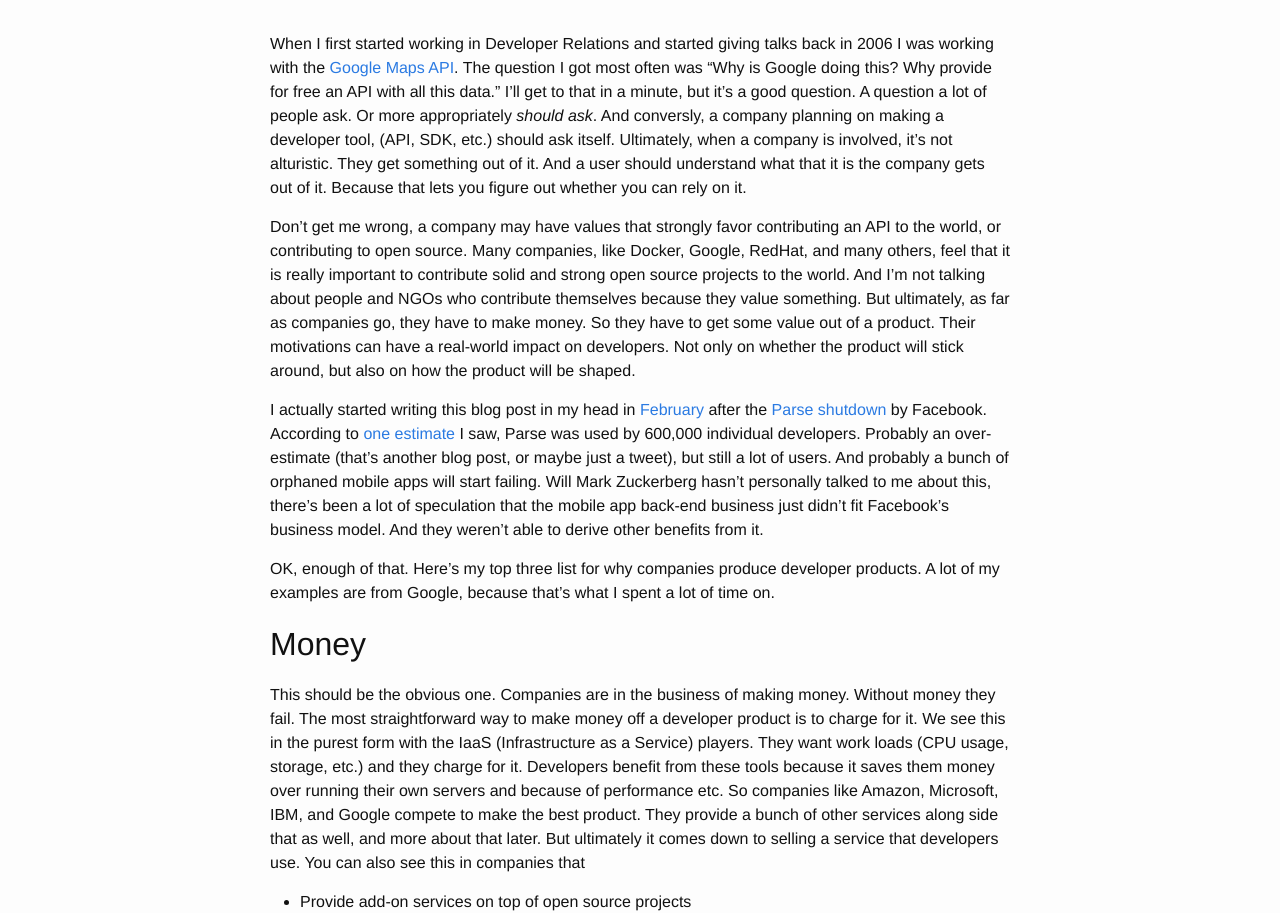
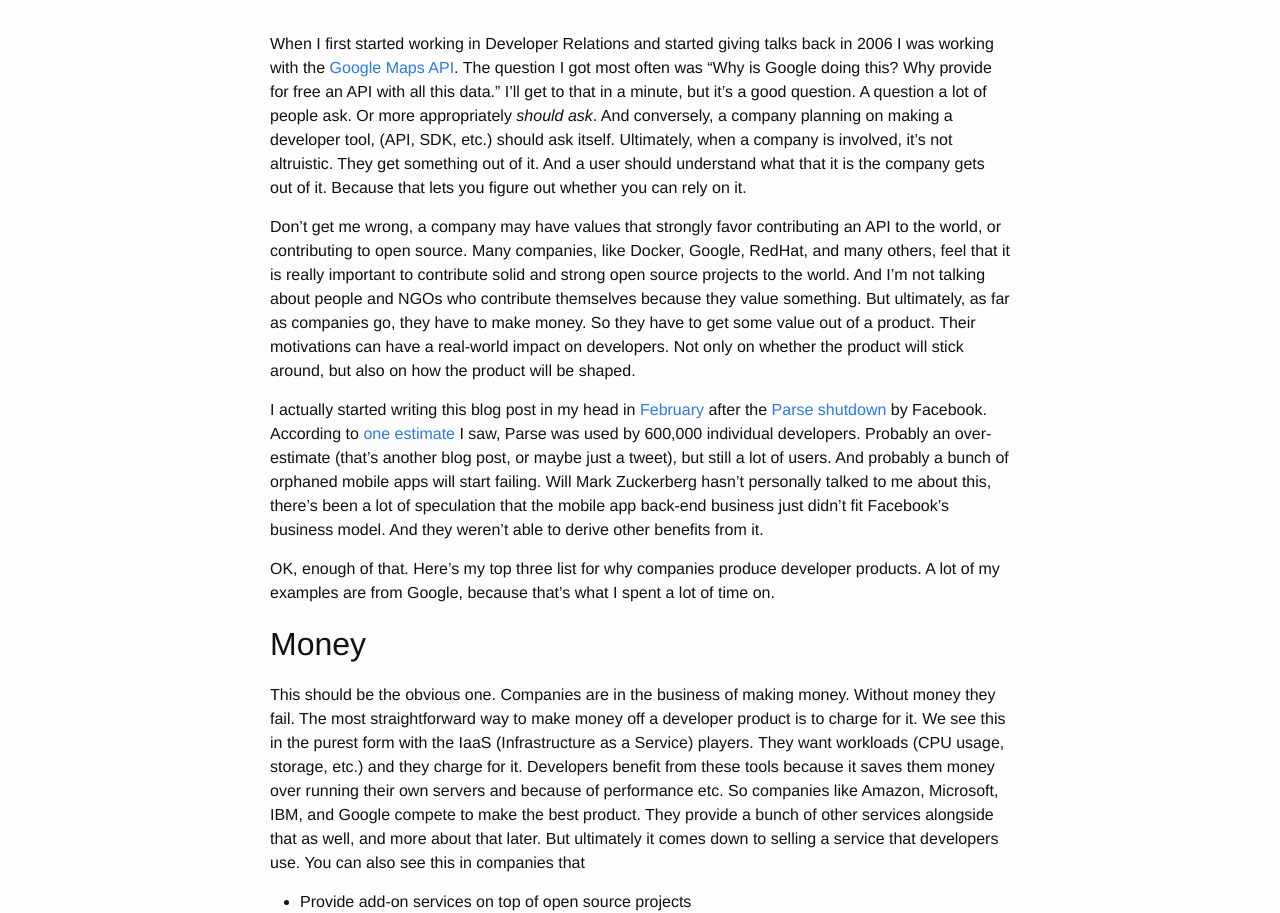
Before and after one commit to ManoMarks/ManoMarks.github.io, a Jekyll site: the page built from _posts/2016-07-14-why-make-apis.md, in a window 1280 px wide and 1400 px high. Shown: the part 340-1253 px from the top of the window. Built offline with Jekyll 4.4.1, drawn with Linux system fonts in a browser that asks for light colours; comment, search, counter and statistics services are not loaded; some of the changed text lies outside the part shown.

Commit message:
Update 2016-07-14-why-make-apis.md

```diff
--- a/_posts/2016-07-14-why-make-apis.md
+++ b/_posts/2016-07-14-why-make-apis.md
@@ -7,7 +7,7 @@
 comments: true
 ---
 
-When I first started working in Developer Relations and started giving talks back in 2006 I was working with the [Google Maps API](https://developers.google.com/maps). The question I got most often was "Why is Google doing this? Why provide for free an API with all this data." I'll get to that in a minute, but it's a good question. A question a lot of people ask. Or more appropriately *should ask*. And conversly, a company planning on making a developer tool, (API, SDK, etc.) should ask itself. Ultimately, when a company is involved, it's not alturistic. They get something out of it. And a user should understand what that it is the company gets out of it. Because that lets you figure out whether you can rely on it.
+When I first started working in Developer Relations and started giving talks back in 2006 I was working with the [Google Maps API](https://developers.google.com/maps). The question I got most often was "Why is Google doing this? Why provide for free an API with all this data." I'll get to that in a minute, but it's a good question. A question a lot of people ask. Or more appropriately *should ask*. And conversely, a company planning on making a developer tool, (API, SDK, etc.) should ask itself. Ultimately, when a company is involved, it's not altruistic. They get something out of it. And a user should understand what that it is the company gets out of it. Because that lets you figure out whether you can rely on it.
 
 Don't get me wrong, a company may have values that strongly favor contributing an API to the world, or contributing to open source. Many companies, like Docker, Google, RedHat, and many others, feel that it is really important to contribute solid and strong open source projects to the world. And I'm not talking about people and NGOs who contribute themselves because they value something. But ultimately, as far as companies go, they have to make money. So they have to get some value out of a product. Their motivations can have a real-world impact on developers. Not only on whether the product will stick around, but also on how the product will be shaped.
 
@@ -17,7 +17,7 @@
 
 ## Money
 
-This should be the obvious one. Companies are in the business of making money. Without money they fail. The most straightforward way to make money off a developer product is to charge for it. We see this in the purest form with the IaaS (Infrastructure as a Service) players. They want work loads (CPU usage, storage, etc.) and they charge for it. Developers benefit from these tools because it saves them money over running their own servers and because of performance etc. So companies like Amazon, Microsoft, IBM, and Google compete to make the best product. They provide a bunch of other services along side that as well, and more about that later. But ultimately it comes down to selling a service that developers use. You can also see this in companies that
+This should be the obvious one. Companies are in the business of making money. Without money they fail. The most straightforward way to make money off a developer product is to charge for it. We see this in the purest form with the IaaS (Infrastructure as a Service) players. They want workloads (CPU usage, storage, etc.) and they charge for it. Developers benefit from these tools because it saves them money over running their own servers and because of performance etc. So companies like Amazon, Microsoft, IBM, and Google compete to make the best product. They provide a bunch of other services alongside that as well, and more about that later. But ultimately it comes down to selling a service that developers use. You can also see this in companies that
 
 * Provide add-on services on top of open source projects
 * Sell a software license (database, IDE, etc.)
```
Also changed, not shown: other parts of _posts/2016-07-14-why-make-apis.md (+1 -1 lines).
